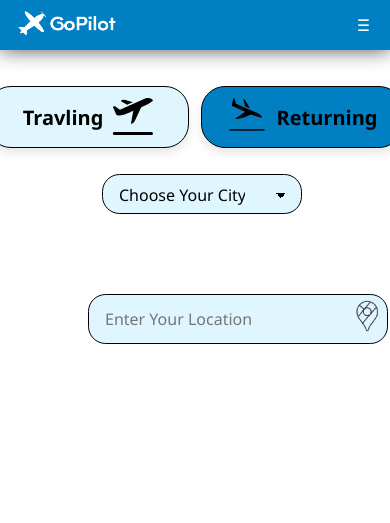
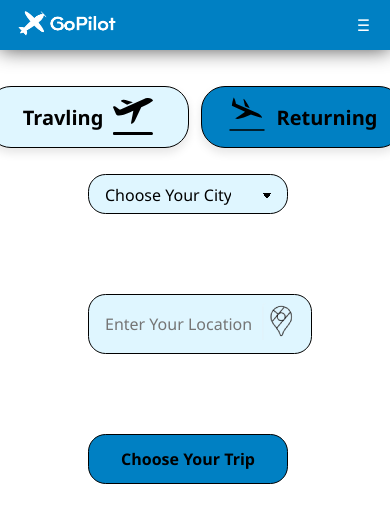
Before and after one commit to NightMare489/GoPilot, a PHP site: page /Booking.html in a window 390 px wide. Shown: the top 523 px of the page. Run offline with PHP 8.4, Linux system fonts and the light colour scheme.

Commit message:
responsive booking

```diff
--- a/Booking.css
+++ b/Booking.css
@@ -21,20 +21,25 @@
   text-decoration: none;
   color: #fff;
 }
-
+.main{
+ display: flex;
+  flex-direction: wrap row;
+}
 .maindiv{
   margin: 80px;
   display: flex;
-  flex-flow: row wrap;
-  align-items: center;
+  flex-flow: column;
+  /* align-items: center; */
   justify-content: center;
   gap: 20px;
 }
 .maindiv2{
 margin: 80px;
 display: flex;
+flex-direction: row;
+/* justify-content: center; */
 align-items: center;
-gap: 20px;
+gap: 150px;
 }
 
 .rightblock{
@@ -145,7 +150,7 @@ height: 40px;
 box-sizing: border-box;
 -webkit-appearance: none;
 -moz-appearance: none;
-margin-left:auto;
+/* margin-left:auto; */
 }
 
 select.select {
@@ -176,11 +181,12 @@ select.select {
   font: inherit;
   line-height: 1.5em;
   padding: 0.5em 3.5em 0.5em 1em;
-  width: 300px;
-  height: 50px;
+  width: 405px;
+  height: 60px;
   -webkit-box-sizing: border-box;
   -moz-box-sizing: border-box;
   box-sizing: border-box;
+  min-width: 200px;
 }
 #map:hover{
   cursor: pointer;
@@ -204,3 +210,22 @@ select.select {
   }
 
 }
+.chooseBtn{
+  background-color: #0080C3;
+  border: 1px solid #000;
+  border-radius: 1.1rem;
+  display:flex;
+  cursor: pointer;
+  font: inherit;
+  padding: 1em;
+  width: 200px;
+  height: 50px;
+  align-items: center;
+  justify-content: center;
+  font-weight: bold;
+}
+.chooseBtn:hover{
+  background-color: #DFF6FF;
+  color: #000;
+  transition: 1s;
+}
--- a/Booking.html
+++ b/Booking.html
@@ -7,7 +7,7 @@
     <link rel="stylesheet" href="./Booking.css">
     <link rel="shortcut icon" href="icons/favicon.png" type="image/x-icon">
 </head>
-<body style="background-color: white; background-image: none;">
+<body style="background-color: white; background-image: url('./icons/backback.png');background-repeat: no-repeat;background-attachment: scroll;background-size: cover;">
      <div id="menu" class="card">
       <div id="logo">
         <img src="icons/navlogo.png" alt="logo" id="logoimg" />
@@ -34,9 +34,12 @@
       </div>
       </div>
 
+      <!-- <div style="display: flex;flex-direction: row;  flex-flow: row;"> -->
+      <!-- <div class="main">
+        <div style="display: flex;flex-direction: column;"> -->
+
+          <div>
           <div class="maindiv">
-
-
             <div class="radio-inputs">
               <label>
                 <input class="radio-input" type="radio" name="engine">
@@ -56,6 +59,9 @@
                   <span class="radio-label">Returning</span>
                 </span>
               </label>
+
+
+
             </div>
 
             <select class="select">
@@ -70,10 +76,27 @@
           </div>
           <div class="maindiv2">
     <input type="text" class="Location" placeholder="Enter Your Location">
-    <a href="" id="map" style=" margin-left: -60px;">
+    <a href="" id="map" style=" margin-left: -200px;">
       <img src="icons/map.png" >
     </a>
+
+
   </div>
+
+  <div class="maindiv2">
+    <button class="chooseBtn">
+      Choose Your Trip
+    </button>
+  </div>
+
+
+
+</div>
+
+
+
+
+
 
 </body>
 </html>
```
Also changed, not shown: icons/backback.png (added). Lines whose indentation alone changed are shown as unchanged.
